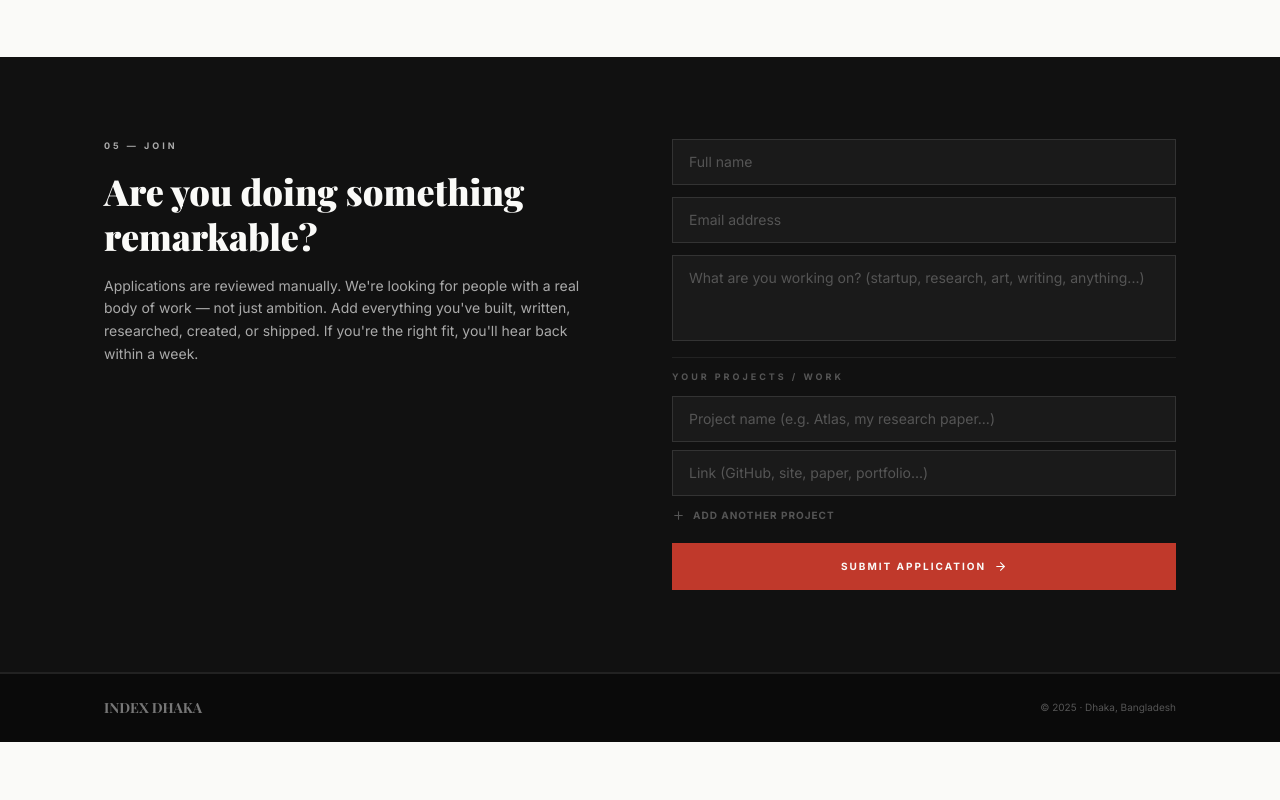
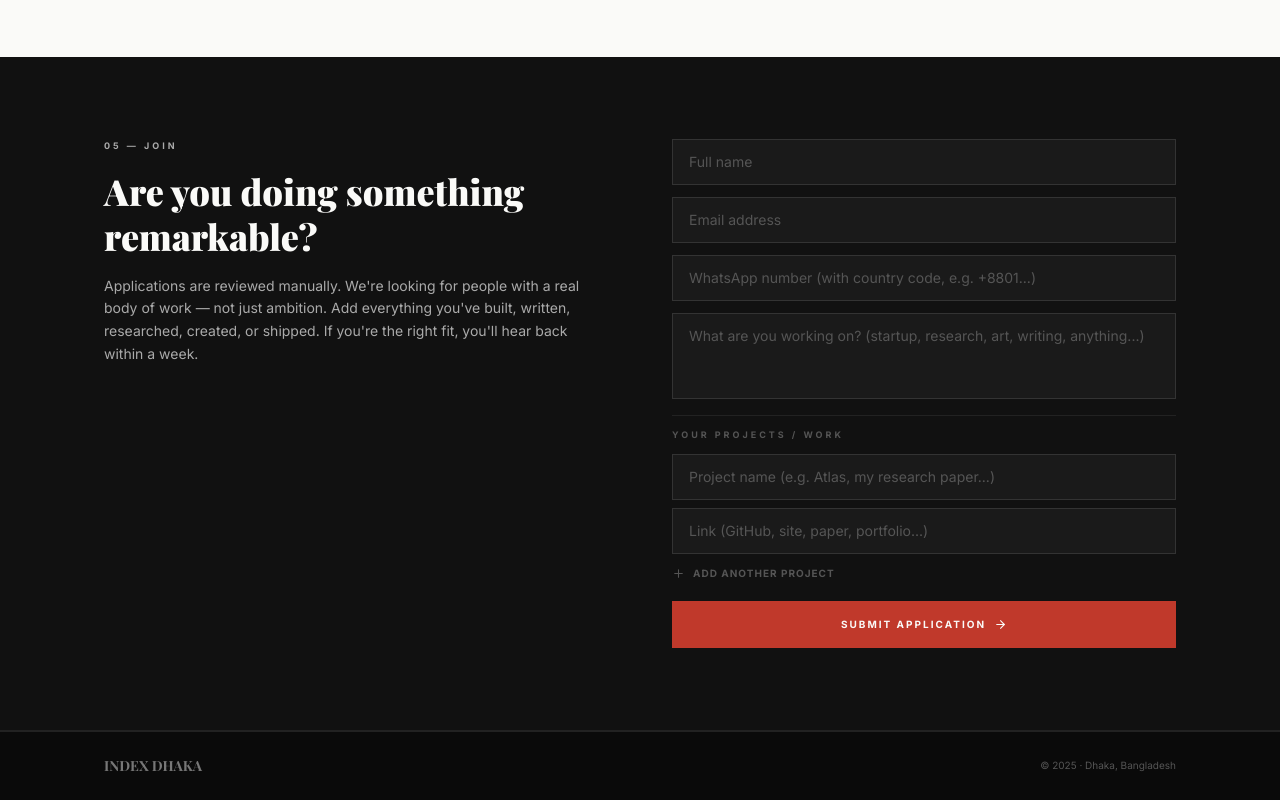
Before and after one commit to ucchash111/index-dhaka, a Next.js app: page / in a window 1280 px wide. Shown: the part 3063-3863 px from the top of the page. Before the commit the page ends 3805 px from the top, so only its background shows below. Built offline with nearby package versions, Linux system fonts and the light colour scheme; no server answers; the database is empty.

Commit message:
feat: add WhatsApp and email fields to application form and admin view

```diff
--- a/src/app/admin/(dashboard)/applications/ApplicationsClient.tsx
+++ b/src/app/admin/(dashboard)/applications/ApplicationsClient.tsx
@@ -115,6 +115,18 @@ export default function ApplicationsClient({
                     {expanded === app.id && (
                       <tr key={`${app.id}-exp`} className="bg-[#fafaf8] border-b border-[#f0f0f0]">
                         <td colSpan={5} className="px-4 py-4">
+                          <div className="flex gap-6 mb-4 flex-wrap">
+                            <div>
+                              <div className="text-[9px] font-bold tracking-[2px] uppercase text-[#888] mb-1">Email</div>
+                              <a href={`mailto:${app.email}`} className="text-sm text-[#c0392b] hover:underline">{app.email}</a>
+                            </div>
+                            {app.whatsapp && (
+                              <div>
+                                <div className="text-[9px] font-bold tracking-[2px] uppercase text-[#888] mb-1">WhatsApp</div>
+                                <a href={`https://wa.me/${app.whatsapp.replace(/\D/g, "")}`} target="_blank" rel="noopener noreferrer" className="text-sm text-[#c0392b] hover:underline">{app.whatsapp}</a>
+                              </div>
+                            )}
+                          </div>
                           <div className="text-[9px] font-bold tracking-[2px] uppercase text-[#888] mb-1">What they&apos;re building</div>
                           <p className="text-sm text-[#333] mb-4">{app.building}</p>
 
--- a/src/app/api/apply/route.ts
+++ b/src/app/api/apply/route.ts
@@ -2,17 +2,18 @@ import { NextRequest, NextResponse } from "next/server";
 import sql from "@/lib/db";
 
 export async function POST(req: NextRequest) {
-  const { name, email, building, link, projects } = await req.json();
+  const { name, email, whatsapp, building, link, projects } = await req.json();
 
   if (!name || !email || !building) {
     return NextResponse.json({ error: "Missing required fields" }, { status: 400 });
   }
 
   await sql`
-    INSERT INTO applications (name, email, building, link, projects, status)
+    INSERT INTO applications (name, email, whatsapp, building, link, projects, status)
     VALUES (
       ${name},
       ${email},
+      ${whatsapp || null},
       ${building},
       ${link || null},
       ${JSON.stringify(projects ?? [])}::jsonb,
--- a/src/components/landing/Apply.tsx
+++ b/src/components/landing/Apply.tsx
@@ -7,7 +7,7 @@ type Project = { name: string; url: string };
 
 export default function Apply() {
   const [state, setState] = useState<FormState>("idle");
-  const [form, setForm] = useState({ name: "", email: "", building: "" });
+  const [form, setForm] = useState({ name: "", email: "", whatsapp: "", building: "" });
   const [projects, setProjects] = useState<Project[]>([{ name: "", url: "" }]);
 
   const addProject = () => setProjects((p) => [...p, { name: "", url: "" }]);
@@ -95,6 +95,13 @@ export default function Apply() {
                   value={form.email}
                   onChange={(e) => setForm({ ...form, email: e.target.value })}
                 />
+                <input
+                  className={inputClass}
+                  placeholder="WhatsApp number (with country code, e.g. +8801...)"
+                  type="tel"
+                  value={form.whatsapp}
+                  onChange={(e) => setForm({ ...form, whatsapp: e.target.value })}
+                />
                 <textarea
                   className={`${inputClass} resize-none`}
                   placeholder="What are you working on? (startup, research, art, writing, anything...)"
--- a/src/lib/types.ts
+++ b/src/lib/types.ts
@@ -9,6 +9,7 @@ export interface Application {
   id: string;
   name: string;
   email: string;
+  whatsapp: string | null;
   building: string;
   link: string;
   projects: Project[] | string;
```
